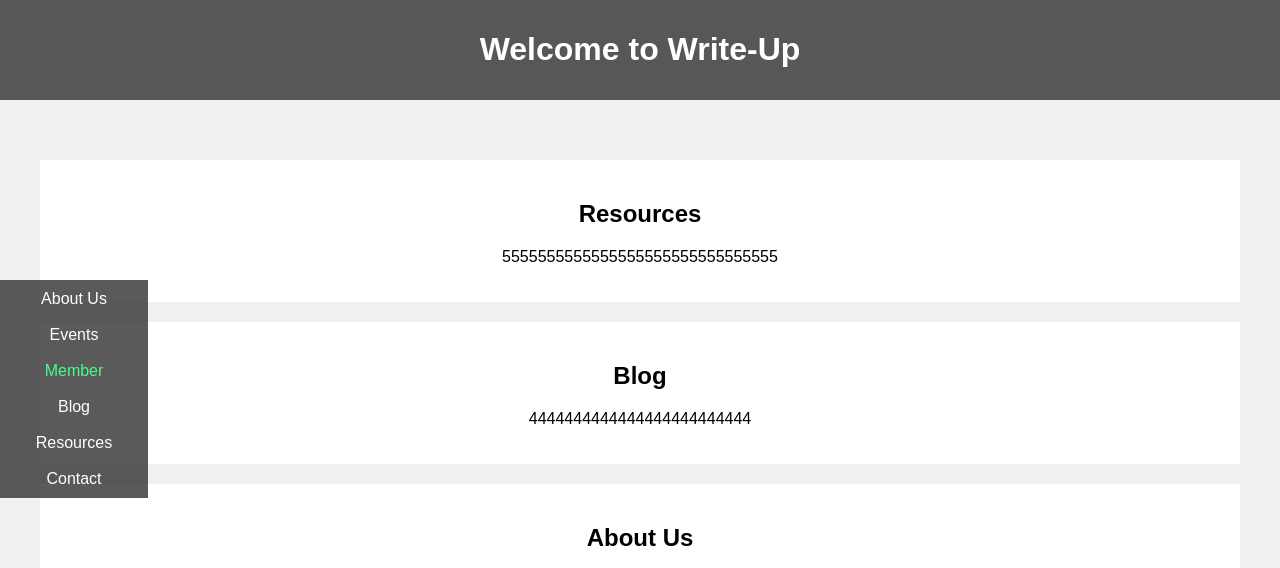
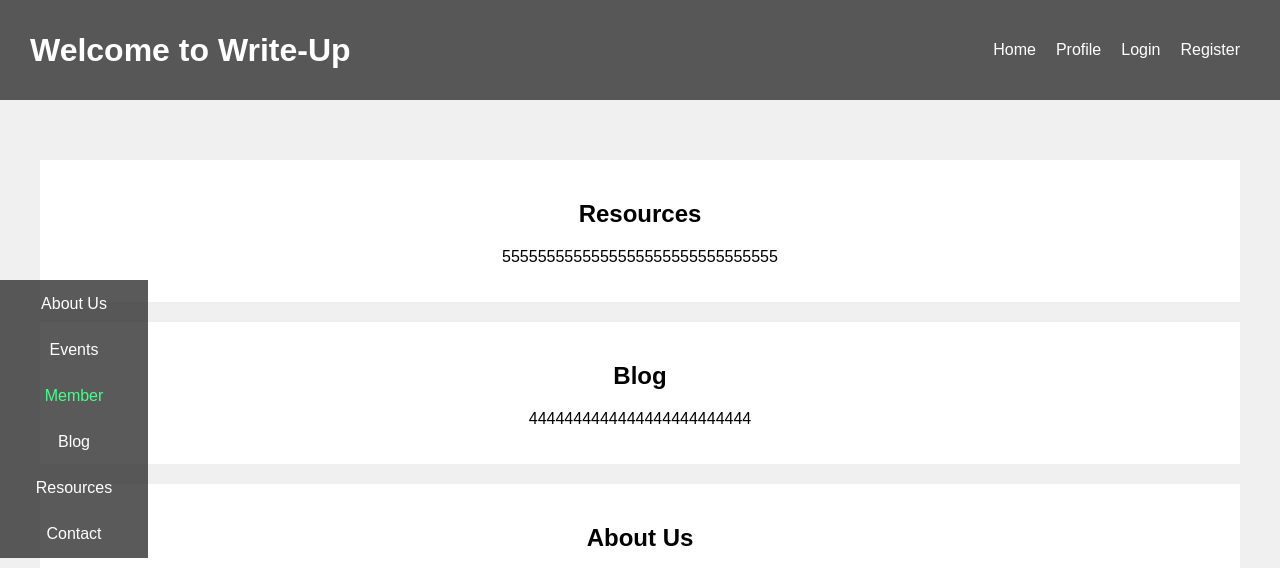
Before and after one commit to coketazo/HomeP, a Flask app: page / in a window 1280 px wide. Shown: the top 568 px of the page. Run offline with Flask 3, Linux system fonts and the light colour scheme.

Commit message:
주석처리, index 페이지 연결, css 수정

```diff
--- a/app/auth.py
+++ b/app/auth.py
@@ -1,3 +1,6 @@
+# 사용자의 계정을 관리합니다
+# db는 <project_name>/instance/site.db 에 생성됩니다
+# 비밀번호는 sha:256으로 암호화 합니다
 from flask import Blueprint, render_template, redirect, url_for, flash, request
 from . import db
 from .models import User
@@ -8,6 +11,7 @@ from . import login_manager
 auth = Blueprint("auth", __name__, url_prefix="/auth")
 
 
+# IMPORTANT
 @login_manager.user_loader
 def load_user(user_id):
     return User.query.get(int(user_id))
@@ -32,6 +36,7 @@ def login():
             login_user(user)
             return redirect(next)
         else:
+            print("failed login")
             flash("로그인 실패하였습니다. 이메일과 비밀번호를 다시 확인해주세요.")
     return render_template("login.html", next=next)
 
--- a/app/easymd.py
+++ b/app/easymd.py
@@ -1,7 +1,9 @@
+# section의 content를 markdown파일로 쉽게 작성할 수 있습니다
 import markdown
 import os
 
 
+# markdown 파일을 열어 html로 convert 합니다
 def markdown_to_html(md_file_path) -> str:
     with open(md_file_path, "r", encoding="utf-8") as f:
         md_content = f.read()
@@ -10,6 +12,7 @@ def markdown_to_html(md_file_path) -> str:
     return html_content
 
 
+# route 이름을 입력하면 그 template에 쓰이는 md파일 리스트를 찾아서 html로 번역한 dict를 리턴합니다
 def markdown_files_to_html_dict(name) -> dict:
     # 기본 md파일 디렉토리 / name /
     md_dir = "./static/md/" + name + "/"
--- a/app/models.py
+++ b/app/models.py
@@ -1,3 +1,4 @@
+# 사용자 계정, 등의 모델을 관리합니다
 from . import db
 from flask_login import UserMixin
 
--- a/app/routes.py
+++ b/app/routes.py
@@ -1,3 +1,4 @@
+# 페이지들의 route를 관리합니다
 from flask import Blueprint, render_template
 from flask_login import login_required, current_user
 from .easymd import markdown_files_to_html_dict
--- a/run.py
+++ b/run.py
@@ -1,3 +1,5 @@
+# 서버 실행 파일
+
 from app import create_app, db
 
 app = create_app()
@@ -6,4 +8,4 @@ with app.app_context():
     db.create_all()
 
 if __name__ == "__main__":
-    app.run(debug=True)
+    app.run("0.0.0.0", port=8000, debug=True)
--- a/static/css/style.css
+++ b/static/css/style.css
@@ -1,17 +1,37 @@
 @charset "utf-8";
+
+ul {
+	text-align: center;
+	margin: 0;
+	padding: 10px 0px;
+}
+
+li {
+	text-align: center;
+	/* 텍스트를 가운데 정렬 */
+	list-style-type: none;
+	/* 목록 마커를 숨김 */
+}
 
 body {
 	font-family: Arial, sans-serif;
 	margin: 0;
 	padding: 0;
 	background-color: #f0f0f0;
+	text-align: center;
 }
 
 header {
+	display: flex;
+	/* Flexbox 레이아웃 사용 */
+	justify-content: space-between;
+	/* 아이템을 왼쪽과 오른쪽 끝에 배치 */
+	align-items: center;
+	/* 수직 가운데 정렬 */
 	background-color: #333333ce;
 	color: #fff;
-	padding: 10px 0;
-	text-align: center;
+	padding: 10px 20px;
+	/* 좌우 여백 추가 */
 	position: fixed;
 	width: 100%;
 	top: 0;
@@ -19,7 +39,29 @@ header {
 	height: 80px;
 }
 
-nav {
+header h1 {
+	margin: 0;
+	padding-left: 10px;
+	/* 기본 마진 제거 */
+}
+
+.top-nav {
+	display: flex;
+	padding-right: 50px;
+	/* Flexbox 레이아웃 사용 */
+}
+
+.top-nav a {
+	color: #fff;
+	text-decoration: none;
+	margin: 0 10px;
+}
+
+.top-nav a:hover {
+	text-decoration: underline;
+}
+
+.sidebar-nav {
 	background-color: #333333ce;
 	text-align: center;
 	padding: 10px;
@@ -29,14 +71,20 @@ nav {
 	z-index: 1000;
 }
 
-nav a {
+.sidebar-nav a {
 	color: #fff;
 	text-decoration: none;
-	margin: 0 10px;
+	display: block;
+	margin: 5px 0;
 }
 
-nav a:hover {
+.sidebar-nav a:hover {
 	text-decoration: underline;
+}
+
+.sidebar-nav a.active {
+	color: #46ff8a;
+	/* 활성화된 링크의 색상 변경 */
 }
 
 .container {
--- a/static/js/script.js
+++ b/static/js/index.js
@@ -1,7 +1,9 @@
-const sections = document.querySelectorAll('.content');
+// 현재 보고있는 section 사이드바 하이라이트
+window.addEventListener('scroll', () => {
+	const sections = document.querySelectorAll('.content');
+	let currentSectionId = '';
 
-window.addEventListener('scroll', () => {
-	let currentSectionId = '';
+	// 스크롤 위치에 따라 현재 섹션을 식별
 	sections.forEach(section => {
 		const sectionTop = section.offsetTop;
 		const sectionHeight = section.clientHeight;
@@ -12,7 +14,8 @@ window.addEventListener('scroll', () => {
 		}
 	});
 
-	const navLinks = document.querySelectorAll('nav a');
+	// 현재 섹션의 링크에 active 클래스 추가
+	const navLinks = document.querySelectorAll('.sidebar-nav a');
 	navLinks.forEach(link => {
 		link.classList.remove('active');
 		if (link.getAttribute('href').substring(1) === currentSectionId) {
@@ -21,7 +24,9 @@ window.addEventListener('scroll', () => {
 	});
 });
 
-document.querySelectorAll('nav a').forEach(anchor => {
+
+// 사이드바 클릭시 부드러운 스크롤
+document.querySelectorAll('.sidebar-nav a').forEach(anchor => {
 	anchor.addEventListener('click', function (e) {
 		e.preventDefault();
 
--- a/templates/index.html
+++ b/templates/index.html
@@ -1,5 +1,5 @@
 <!DOCTYPE html>
-<html lang="en">
+<html lang="ko">
 
 <head>
     <meta charset="UTF-8">
@@ -12,15 +12,29 @@
 <body>
     <header>
         <h1>Welcome to Write-Up</h1>
+        <!-- 상단 네비게이션 메뉴 -->
+        <nav class="top-nav">
+            <a href="{{ url_for('main.index') }}">Home</a>
+            <a href="{{ url_for('main.profile') }}">Profile</a>
+            {% if current_user.is_authenticated %}
+            <a href="{{ url_for('auth.logout') }}">Logout</a>
+            {% else %}
+            <a href="{{ url_for('auth.login') }}">Login</a>
+            <a href="{{ url_for('auth.register') }}">Register</a>
+            {% endif %}
+        </nav>
     </header>
-    <nav>
-        <a href="#about">About Us</a><br><br>
-        <a href="#events">Events</a><br><br>
-        <a href="#member">Member</a><br><br>
-        <a href="#blog">Blog</a><br><br>
-        <a href="#resources">Resources</a><br><br>
+
+    <!-- 사이드바 네비게이션 메뉴 -->
+    <nav class="sidebar-nav">
+        <a href="#about">About Us</a><br>
+        <a href="#events">Events</a><br>
+        <a href="#member">Member</a><br>
+        <a href="#blog">Blog</a><br>
+        <a href="#resources">Resources</a><br>
         <a href="#contact">Contact</a>
     </nav>
+
     <div class="container">
         <section id="about" class="content">
             <!--About_Us.md-->
@@ -49,7 +63,7 @@
     </div>
 
     <!-- JS -->
-    <script src="{{ url_for('static', filename='js/script.js') }}"> </script>
+    <script src="{{ url_for('static', filename='js/index.js') }}"></script>
 </body>
 
 </html>
```
Also changed, not shown: other parts of static/css/style.css (+34 -2 lines), templates/login.html (+5 -4 lines).
